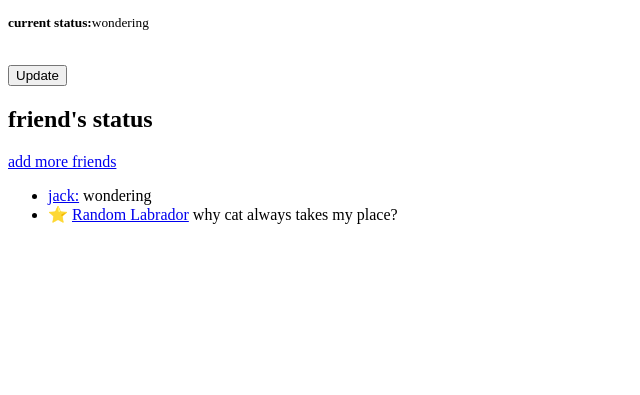
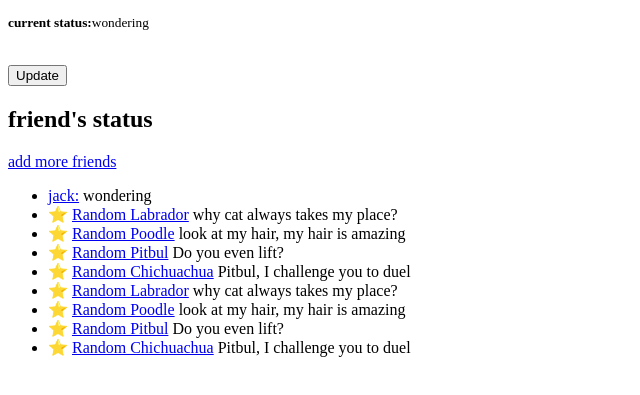
Before and after one commit to VDromaretska/early-twitter, a website: page index.html in a window 1280 px wide. Shown: the part 189-584 px from the top of the page, without its empty margins (0-640 px from the left). Drawn offline with Linux system fonts and the light colour scheme.

Commit message:
Many comments

```diff
--- a/index.html
+++ b/index.html
@@ -30,6 +30,30 @@
           <li>
             ⭐ <a href="#">Random Labrador</a> why cat always takes my place?
           </li>
+          <li>
+            ⭐ <a href="#">Random Poodle</a> look at my hair, my hair is amazing
+          </li>
+          <li>⭐ <a href="#">Random Pitbul</a> Do you even lift?</li>
+          <li>
+            ⭐ <a href="#">Random Chichuachua</a> Pitbul, I challenge you to
+            duel
+          </li>
+          <li>
+            <span style="color: bisque">⭐</span>
+            <a href="#">Random Labrador</a> why cat always takes my place?
+          </li>
+          <li>
+            <span style="color: blueviolet">⭐</span>
+            <a href="#">Random Poodle</a> look at my hair, my hair is amazing
+          </li>
+          <li>
+            <span style="color: gray">⭐</span> <a href="#">Random Pitbul</a> Do
+            you even lift?
+          </li>
+          <li>
+            <span style="color: red">⭐</span>
+            <a href="#">Random Chichuachua</a> Pitbul, I challenge you to duel
+          </li>
         </ul>
       </friendsstatus>
     </main>
```
